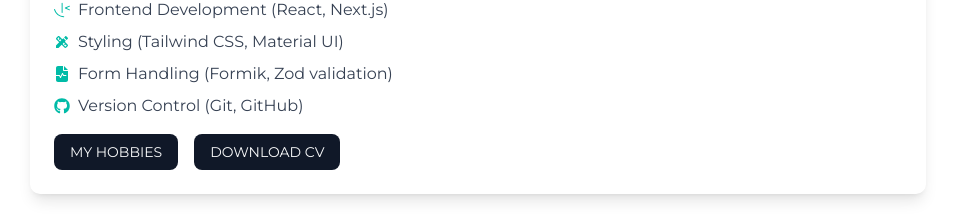
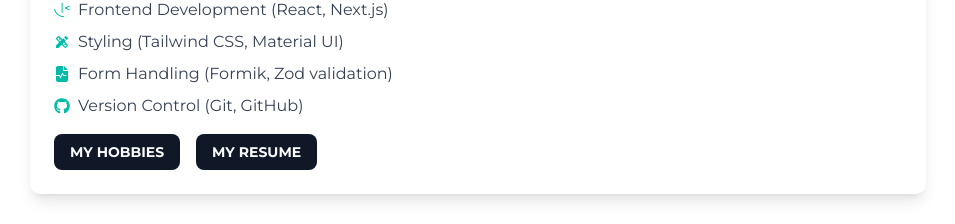
Before and after one commit to RxvxntxN/musabbir, a Next.js app: page / in a window 1280 px wide. Shown: the part 1153-1377 px from the top of the page, without its empty margins (162-1117 px from the left). Built offline with nearby package versions, Linux system fonts and the light colour scheme; no server answers.

Commit message:
just added my latest CV

```diff
--- a/app/components/AboutMe.tsx
+++ b/app/components/AboutMe.tsx
@@ -63,9 +63,11 @@ export default function AboutMe() {
             </ul>
             <div className="flex items-center gap-4 mt-4">
               <Link href={'/hobbies'}>
-                <Button>MY HOBBIES</Button>
+                <Button className="font-bold">MY HOBBIES</Button>
               </Link>
-              <Button>DOWNLOAD CV</Button>
+              <a href="/Musabbir2026.pdf" target="_blank" rel="noopener noreferrer">
+                <Button className="font-bold">MY RESUME</Button>
+              </a>
             </div>
           </div>
         </div>
```
Also changed, not shown: 1 other file (tests, documents, lock files or other folders).
